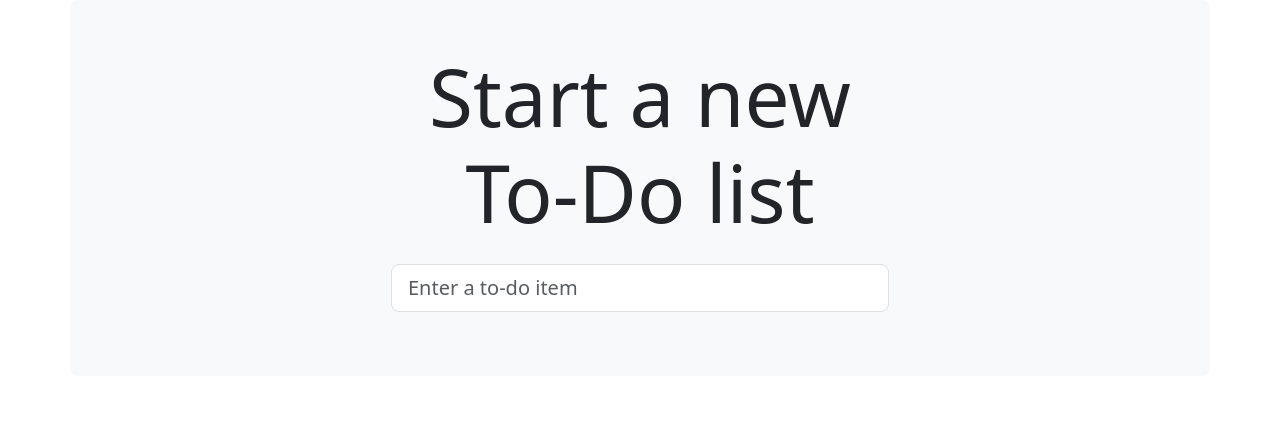
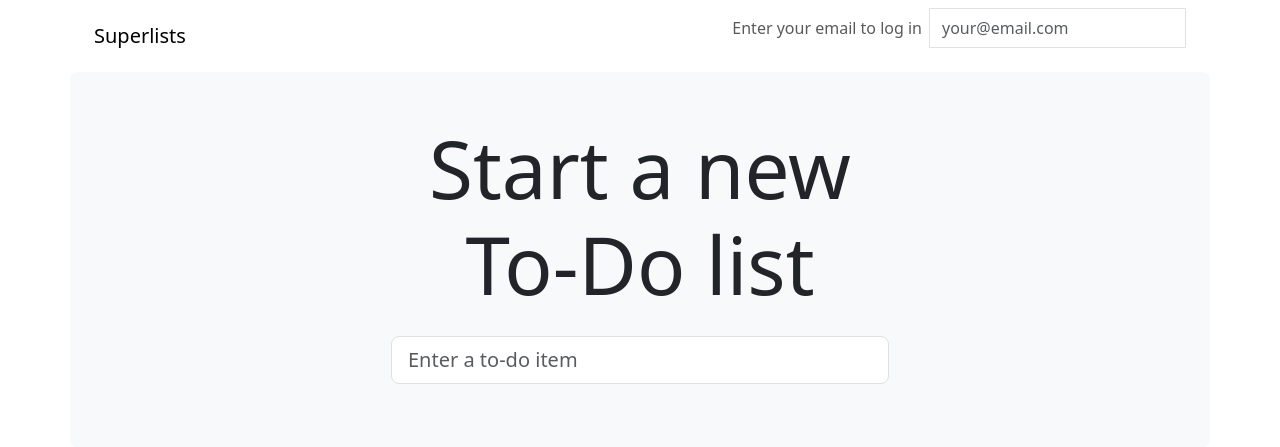
Before and after one commit to lasse-cs/superlists, a Django app: page / in a window 1280 px wide. Shown: the top 447 px of the page. Run offline with Django 5.2, Linux system fonts and the light colour scheme; some libraries are stand-ins or nearby versions.

Commit message:
Update template with navbar and fix tests

```diff
--- a/src/lists/templates/base.html
+++ b/src/lists/templates/base.html
@@ -13,6 +13,25 @@
     </head>
     <body>
         <div class="container">
+            <nav class="navbar">
+                <div class="container-fluid">
+                    <a class="navbar-brand" href="/">Superlists</a>
+                    <form method="POST" action="/accounts/send_login_email">
+                        <div class="input-group">
+                            <label class="navbar-text me-2" for="id_email_input">
+                                Enter your email to log in
+                            </label>
+                            <input
+                                id="id_email_input"
+                                name="email"
+                                class="form-control"
+                                placeholder="your@email.com"
+                            >
+                            {% csrf_token %}
+                        </div>
+                    </form>
+                </div>
+            </nav>
             <div class="row justify-content-center p-5 bg-body-tertiary rounded-3">
                 <div class="col-lg-6 text-center">
                     <h1 class="display-1 mb-4">{% block header_text %}{% endblock header_text %}</h1>
```
Also changed, not shown: src/lists/tests/views/test_home_page.py (+3 -2 lines), src/lists/tests/views/test_list_view.py (+4 -2 lines).
